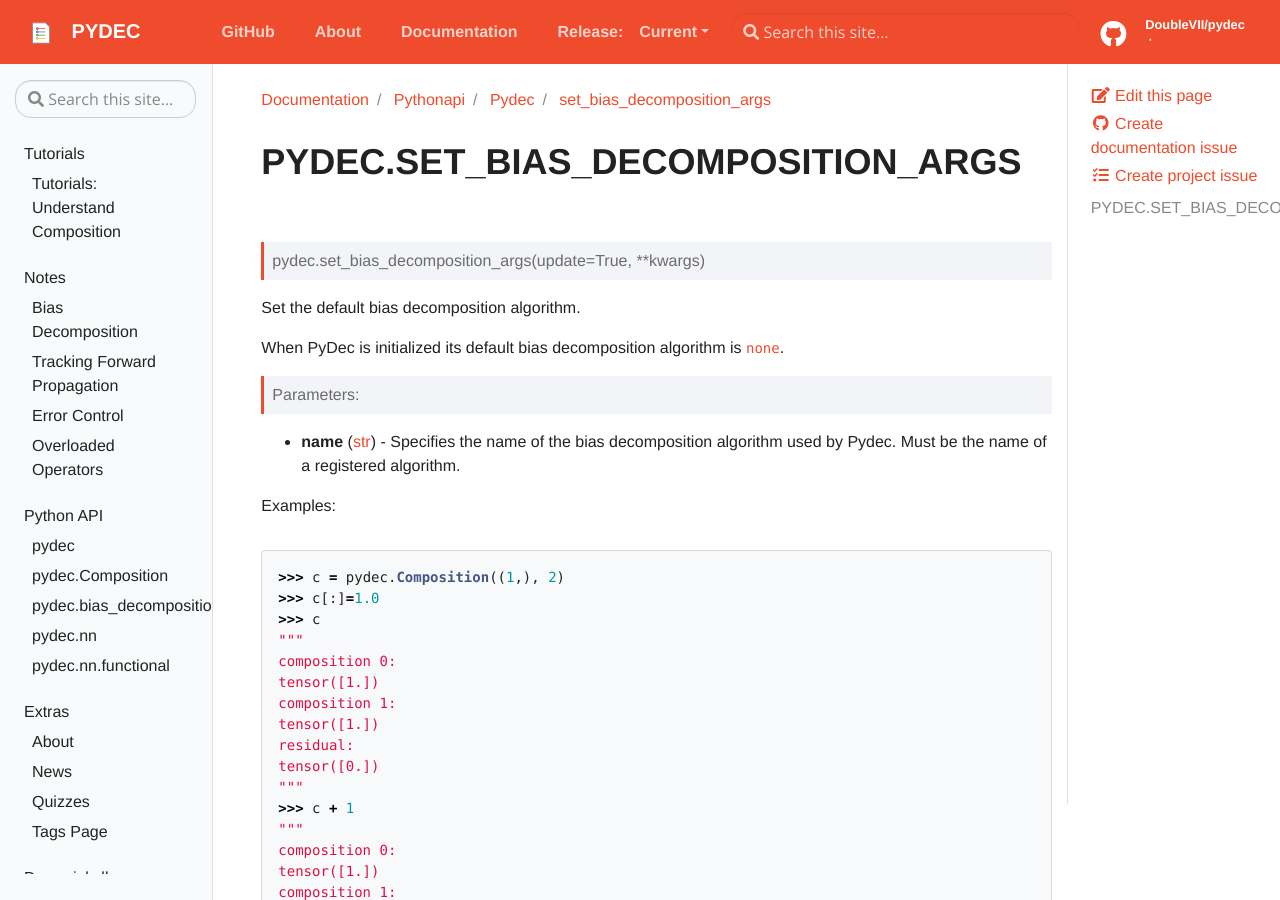
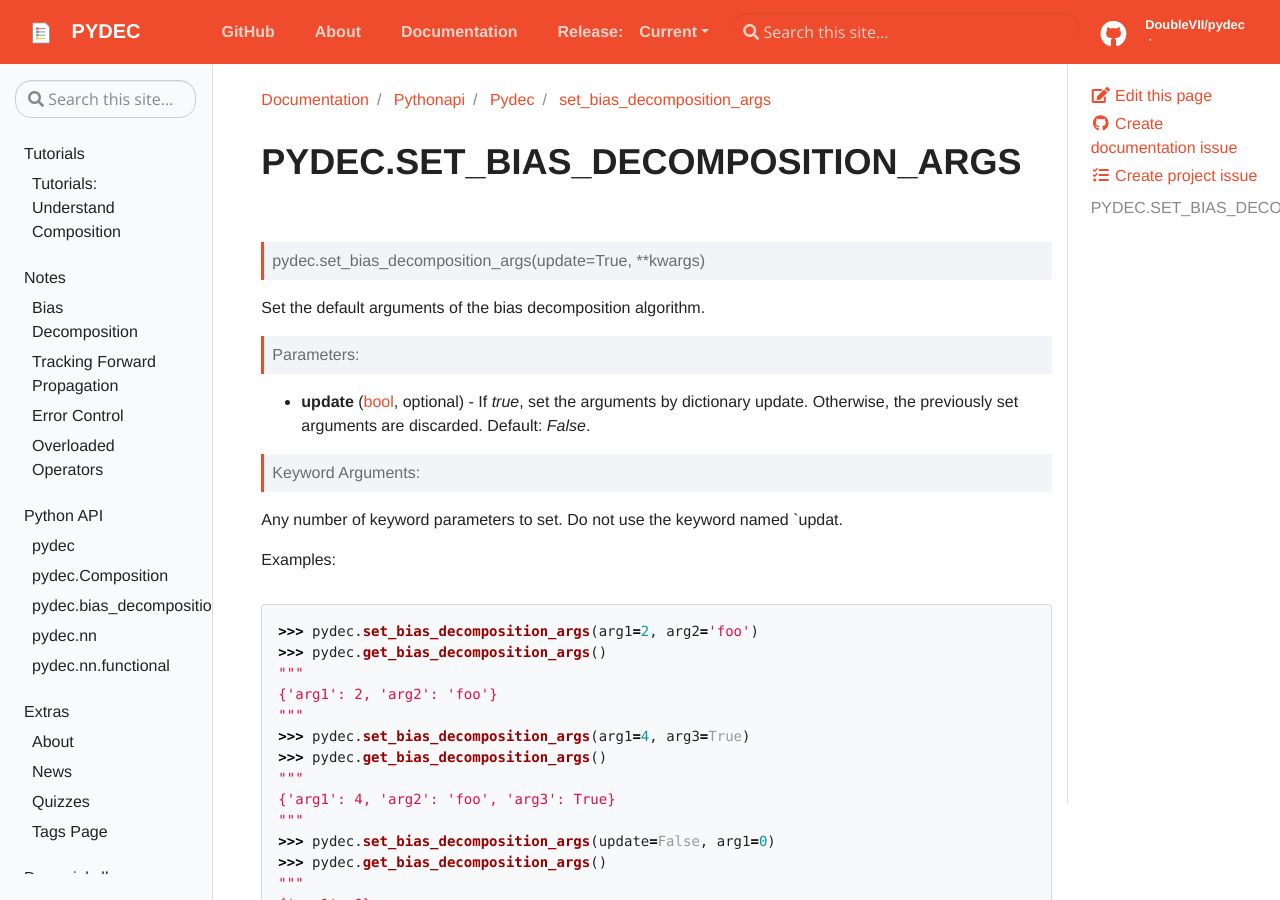
Before and after one commit to NJUNLP/pydec, a Jekyll site: the page built from docs/_docs/pythonapi/pydec/set_bias_decomposition_args.md, in a window 1280 px wide and 900 px high. Built offline with Jekyll 4.4.1, drawn with Linux system fonts in a browser that asks for light colours; some of the changed text lies outside the part shown.

Commit message:
fix wrong content

````diff
--- a/docs/_docs/pythonapi/pydec/set_bias_decomposition_args.md
+++ b/docs/_docs/pythonapi/pydec/set_bias_decomposition_args.md
@@ -6,44 +6,31 @@ description: pydec.set_bias_decomposition_args
 
 {% include function.html content="pydec.set_bias_decomposition_args(update=True, **kwargs)" %}
 
-Set the default bias decomposition algorithm.
-
-When PyDec is initialized its default bias decomposition algorithm is {% include codelink.html name="none" path="pythonapi/pydec.bias_decomposition/none" %}.
+Set the default arguments of the bias decomposition algorithm.
 
 {% include function.html content="Parameters:" %}
 
-* **name** ([str](https://docs.python.org/3/library/stdtypes.html#str)) - Specifies the name of the bias decomposition algorithm used by Pydec. Must be the name of a registered algorithm.
+* **update** ([bool](https://docs.python.org/3/library/functions.html#bool), optional) - If *true*, set the arguments by dictionary update. Otherwise, the previously set arguments are discarded. Default: *False*.
+
+{% include function.html content="Keyword Arguments:" %}
+
+Any number of keyword parameters to set. Do not use the keyword named `updat.
 
 Examples:
 ```python
->>> c = pydec.Composition((1,), 2)
->>> c[:]=1.0
->>> c
+>>> pydec.set_bias_decomposition_args(arg1=2, arg2='foo')
+>>> pydec.get_bias_decomposition_args()
 """
-composition 0:
-tensor([1.])
-composition 1:
-tensor([1.])
-residual:
-tensor([0.])
+{'arg1': 2, 'arg2': 'foo'}
 """
->>> c + 1
+>>> pydec.set_bias_decomposition_args(arg1=4, arg3=True)
+>>> pydec.get_bias_decomposition_args()
 """
-composition 0:
-tensor([1.])
-composition 1:
-tensor([1.])
-residual:
-tensor([1.])
+{'arg1': 4, 'arg2': 'foo', 'arg3': True}
 """
->>> pydec.set_bias_decomposition_func('abs_decomposition')
->>> c + 1
+>>> pydec.set_bias_decomposition_args(update=False, arg1=0)
+>>> pydec.get_bias_decomposition_args()
 """
-composition 0:
-tensor([1.5000])
-composition 1:
-tensor([1.5000])
-residual:
-tensor([0.])
+{'arg1': 0}
 """
 ```
````
